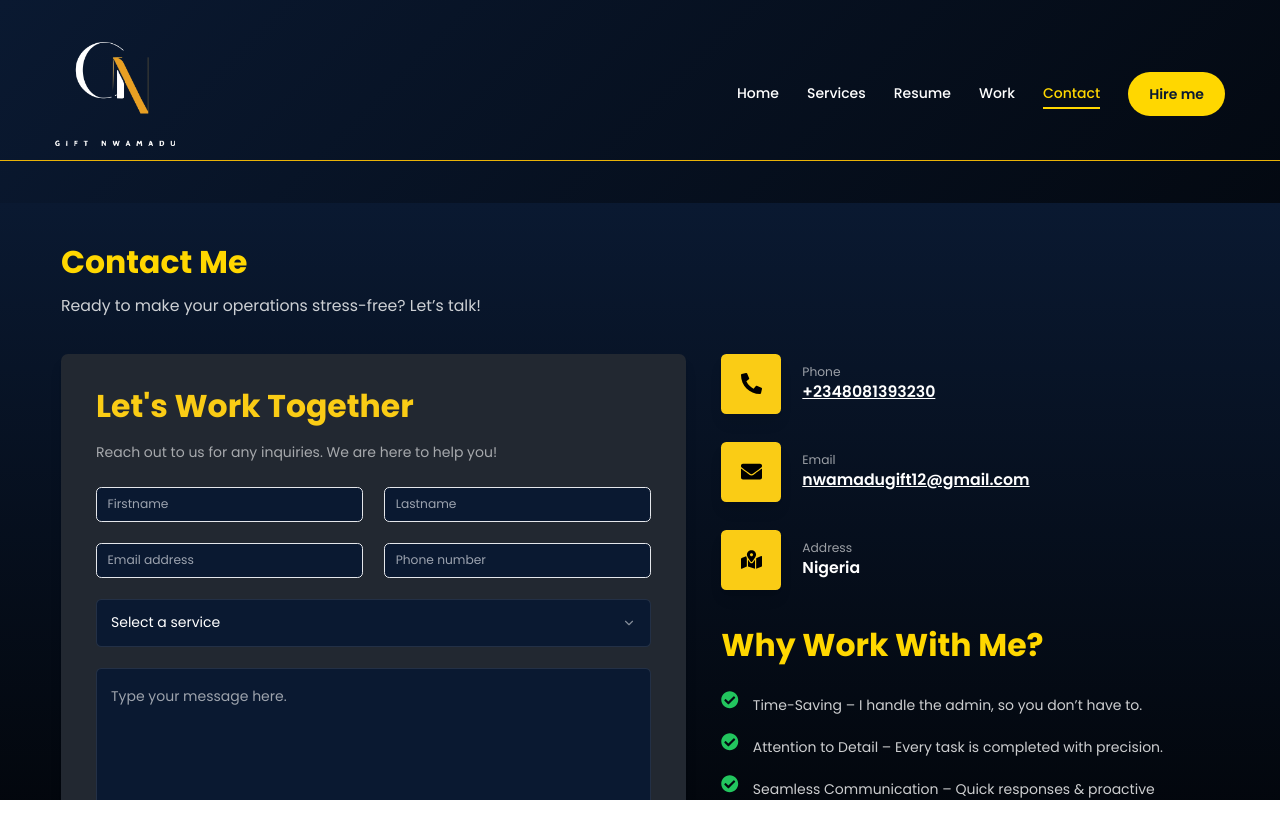
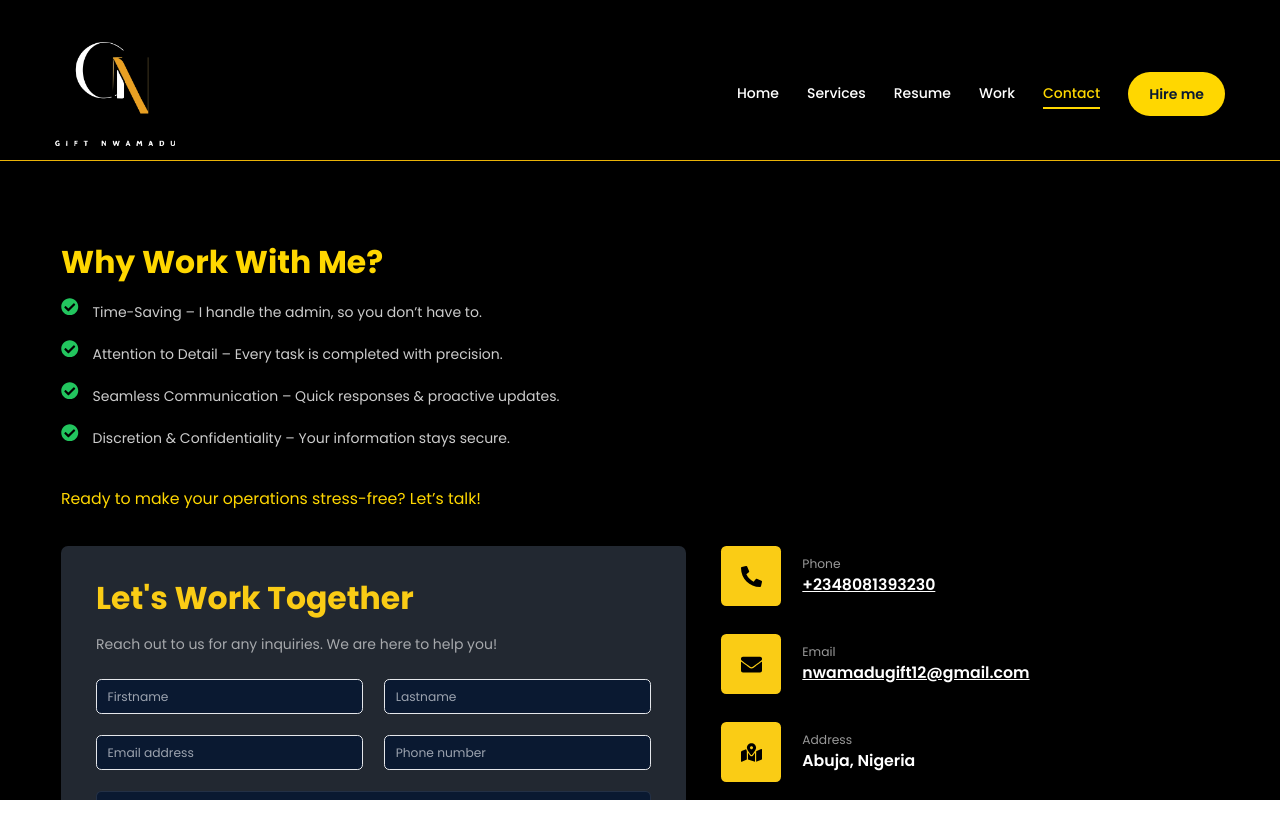
Before and after one commit to timadewale1/gift-portfolio, a Next.js app: page /contact in a window 1280 px wide. Shown: the top 838 px of the page. Built offline with nearby package versions, Linux system fonts and the light colour scheme.

Commit message:
gift updated 5

```diff
--- a/app/contact/page.jsx
+++ b/app/contact/page.jsx
@@ -48,7 +48,7 @@ const info = [
   {
     icon: <FaMapMarkedAlt />,
     title: "Address",
-    description: "Nigeria",
+    description: "Abuja, Nigeria",
   },
 ];
 
@@ -68,18 +68,26 @@ const Contact = () => {
         y: 0,
         transition: { delay: 0.3, duration: 0.6, ease: "easeOut" },
       }}
-      className="py-12 bg-gradient-to-b from-[#0A1931] to-black text-white"
+      className="py-12 text-white"
     >
       <div className="container mx-auto px-6">
         <motion.h1
           initial={{ opacity: 0, y: -20 }}
           animate={{ opacity: 1, y: 0 }}
           transition={{ duration: 0.8 }}
-          className="text-4xl font-bold text-left text-accent mb-4"
+          className="text-4xl font-bold text-left text-accent mb-5"
         >
-          Contact Me
+          Why Work With Me?
         </motion.h1>
-        <p className="text-lg text-white/80 mb-10">
+        <ul className="mt-2 space-y-4">
+          {benefits.map((benefit, index) => (
+            <li key={index} className="flex items-start gap-4">
+              <FaCheckCircle className="text-green-500 text-xl" />
+              <p className="text-white/80">{benefit}</p>
+            </li>
+          ))}
+        </ul>
+        <p className="text-lg text-accent mb-10 mt-10">
           Ready to make your operations stress-free? Let’s talk!
         </p>
 
@@ -166,22 +174,6 @@ const Contact = () => {
                 </motion.li>
               ))}
             </ul>
-            <motion.h1
-              initial={{ opacity: 0, y: -20 }}
-              animate={{ opacity: 1, y: 0 }}
-              transition={{ duration: 0.8 }}
-              className="text-4xl font-bold text-left text-accent mt-5"
-            >
-              Why Work With Me?
-            </motion.h1>
-            <ul className="mt-2 space-y-4">
-              {benefits.map((benefit, index) => (
-                <li key={index} className="flex items-start gap-4">
-                  <FaCheckCircle className="text-green-500 text-xl" />
-                  <p className="text-white/80">{benefit}</p>
-                </li>
-              ))}
-            </ul>
           </div>
         </div>
       </div>
--- a/app/globals.css
+++ b/app/globals.css
@@ -9,7 +9,7 @@
 
   body {
     @apply font-primary text-white leading-loose;
-    background: linear-gradient(135deg, #0a1931, black);
+    background: black;
   }
   .h1 {
     @apply text-[48px] xl:text-[80px] leading-[1.1] font-semibold;
--- a/app/services/page.jsx
+++ b/app/services/page.jsx
@@ -37,7 +37,7 @@ const services = [
   },
   {
     num: "05",
-    title: "Invoice/memo preparation/financial tracking and data analaysis",
+    title: "Invoice, Memo Tracking and Data Analaysis",
     description:
       "Invoice creation, memo preparation, financial tracking, and data analysis.",
     path: "/invoice",
@@ -60,7 +60,7 @@ const Services = () => {
 
   return (
     <>
-      <section className="min-h-screen flex flex-col justify-center py-16 bg-gradient-to-b from-[#0A1931] to-black">
+      <section className="min-h-screen flex flex-col justify-center py-16">
         <div className="container mx-auto px-6">
           <motion.h1
             initial={{ opacity: 0, y: -20 }}
--- a/components/Stats.jsx
+++ b/components/Stats.jsx
@@ -8,8 +8,8 @@ const stats = [
     text: "Years of experience",
   },
   {
-    num: 26,
-    text: "Projects completed",
+    num: 4,
+    text: "Articles Published",
   },
   {
     num: 8,
```
